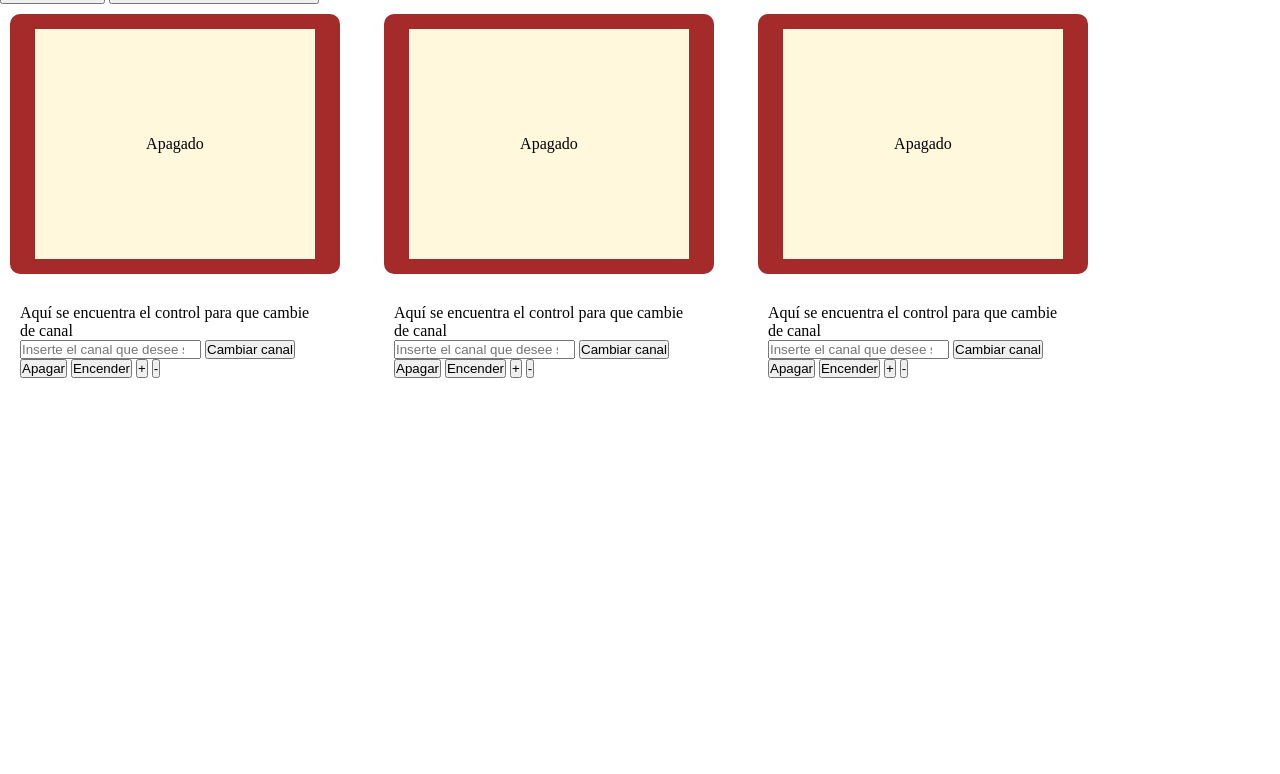
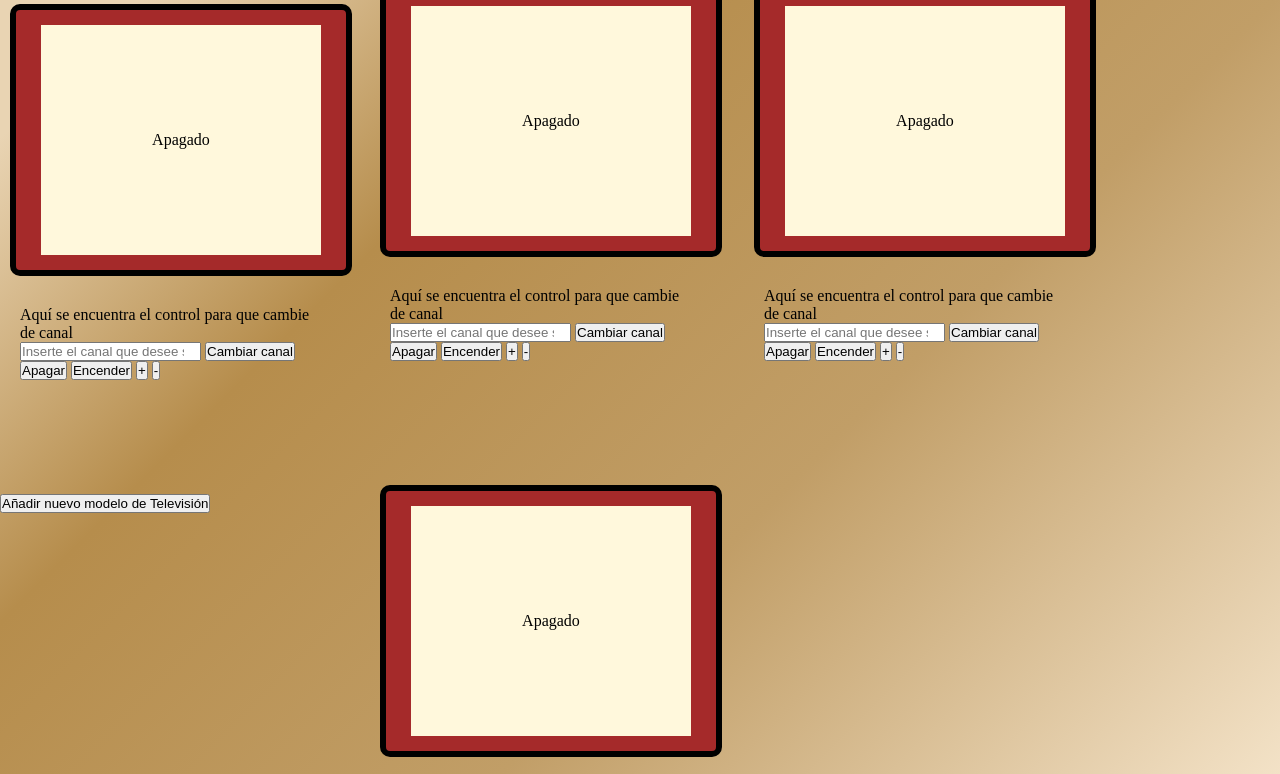
Before and after one commit to armandolezama/reto-poly, a website: page public/index.html in a window 1280 px wide. Shown: the part 52-826 px from the top of the page. Drawn offline with Linux system fonts and the light colour scheme.

Commit message:
Se añadió un fondo

```diff
--- a/public/index.html
+++ b/public/index.html
@@ -5,11 +5,39 @@
     <link rel="stylesheet" href="styles.css">
     <title>Document</title>
 </head>
-<body>
+<body class="page-background">
+    <section>
         <h1>Televisiones</h1>
+    </section>
 
+    <div class="order-container">
+        <nav class="side-bar">
             <button id="add-tv" class="add-tv" onclick="addTelevision()">Añadir Televisión</button>
+            <article class="tv-container">
+                    <div id="tv-number-demo" class="television">
+                        <div id="screen-number-demo" class="screen"><p class="ch-content">Apagado</p></div>
+                    </div>
+
+                    <div class="control">
+                        <p>Aquí se encuentra el control para que cambie de canal</p>
+
+                        <div>
+                            <input id="manual-number-demo" class="manualChn" id="" type="number" name="manualChn" value="" placeholder="Inserte el canal que desee sintonizar" required>
+                            <button id="manual-in-demo" >Cambiar canal</button>
+                        </div>
+
+                        <div>
+                            <button id="off-demo" class="off-btn">Apagar</button>
+                            <button id="on-demo" class="on-btn">Encender</button>
+                            <button id="plus-demo" class="plus-btn">+</button>
+                            <button id="less-demo" class="less-btn">-</button>
+                        </div>
+                    </div>
+                </article>
+
             <button id="add-new-tv" class="add-tv" onclick="addTelevision2()">Añadir nuevo modelo de Televisión</button>
+        </nav>
+
         <section id="main-container" class="main-container">
 
             <article class="tv-container">
@@ -62,11 +90,8 @@
                     <button onclick="thirdTV.lessChannel()"class="less-btn">-</button>
                 </div>
             </article>
-
-
-
-
         </section>
+    </div>
     <script src="script.js"></script>
 </body>
 </html>
--- a/public/styles.css
+++ b/public/styles.css
@@ -3,9 +3,29 @@
     padding: 0;
 }
 
-body, .main-container{
-    width: 100vw;
+.order-container{
+    display: flex;
+    flex-direction: row;
+}
+
+.main-container{
+    width: 79vw;
     height: 100vh;
+}
+
+.side-bar{
+    width: 400px;
+}
+
+.page-background{
+    /* background-image: repeating-linear-gradient() */
+    background: rgba(233,212,179,1);
+    background: -moz-linear-gradient(-45deg, rgba(233,212,179,1) 7%, rgba(233,212,179,1) 9%, rgba(182,141,76,1) 32%, rgba(193,158,103,1) 63%, rgba(243,226,199,1) 100%);
+    background: -webkit-gradient(left top, right bottom, color-stop(7%, rgba(233,212,179,1)), color-stop(9%, rgba(233,212,179,1)), color-stop(32%, rgba(182,141,76,1)), color-stop(63%, rgba(193,158,103,1)), color-stop(100%, rgba(243,226,199,1)));
+    background: -webkit-linear-gradient(-45deg, rgba(233,212,179,1) 7%, rgba(233,212,179,1) 9%, rgba(182,141,76,1) 32%, rgba(193,158,103,1) 63%, rgba(243,226,199,1) 100%);
+    background: -o-linear-gradient(-45deg, rgba(233,212,179,1) 7%, rgba(233,212,179,1) 9%, rgba(182,141,76,1) 32%, rgba(193,158,103,1) 63%, rgba(243,226,199,1) 100%);
+    background: -ms-linear-gradient(-45deg, rgba(233,212,179,1) 7%, rgba(233,212,179,1) 9%, rgba(182,141,76,1) 32%, rgba(193,158,103,1) 63%, rgba(243,226,199,1) 100%);
+    background: linear-gradient(135deg, rgba(233,212,179,1) 7%, rgba(233,212,179,1) 9%, rgba(182,141,76,1) 32%, rgba(193,158,103,1) 63%, rgba(243,226,199,1) 100%);
 }
 
 .tv-container{
@@ -25,6 +45,8 @@ body, .main-container{
     padding: 15px;
     margin: 10px;
     border-radius: 10px;
+    border: solid;
+    border-width: 6px;
 }
 
 .screen{
@@ -60,6 +82,8 @@ body, .main-container{
     padding: 15px;
     margin: 10px;
     border-radius: 10px;
+    border: solid;
+    border-width: 6px;
 }
 
 .screen2{
```
Also changed, not shown: 1 other file. Lines whose indentation alone changed are shown as unchanged.
